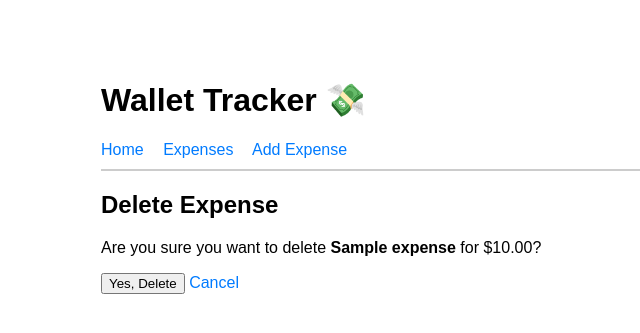
After one commit to Omar6688/wallet_tracker, a Django app: page /expenses/delete/1/ in a window 1280 px wide. The commit adds this page. Shown: the top 333 px of the page, without its empty margins (139-779 px from the left). Run offline with Django 4.2, Linux system fonts and the light colour scheme; tables that the repository leaves empty hold one stand-in row (values such as "Sample post").

Commit message:
Fix visited link color and remove underline from action links for cleaner UI

```diff
--- /dev/null
+++ b/expenses/templates/expenses/delete_expense.html
@@ -0,0 +1,14 @@
+{% extends 'home/base.html' %}
+
+{% block title %}Delete Expense{% endblock %}
+
+{% block content %}
+    <h2>Delete Expense</h2>
+    <p>Are you sure you want to delete <strong>{{ expense.title }}</strong> for ${{ expense.amount }}?</p>
+
+    <form method="POST">
+        {% csrf_token %}
+        <button type="submit">Yes, Delete</button>
+        <a href="{% url 'expenses' %}">Cancel</a>
+    </form>
+{% endblock %}
--- a/expenses/urls.py
+++ b/expenses/urls.py
@@ -5,4 +5,5 @@ urlpatterns = [
     path('', views.index, name='expenses'),
     path('add/', views.add_expense, name='add_expense'),
     path('edit/<int:expense_id>/', views.edit_expense, name='edit_expense'),
+    path('delete/<int:expense_id>/', views.delete_expense, name='delete_expense'),
 ]
--- a/expenses/views.py
+++ b/expenses/views.py
@@ -40,3 +40,13 @@ def edit_expense(request, expense_id):
         form = ExpenseForm(instance=expense)
 
     return render(request, 'expenses/edit_expense.html', {'form': form, 'expense': expense})
+
+
+def delete_expense(request, expense_id):
+    expense = get_object_or_404(Expense, pk=expense_id)
+
+    if request.method == 'POST':
+        expense.delete()
+        return redirect('expenses')
+
+    return render(request, 'expenses/delete_expense.html', {'expense': expense})
--- a/home/static/css/style.css
+++ b/home/static/css/style.css
@@ -42,3 +42,16 @@ input[name="title"] {
 input[name="category"] {
     text-transform: uppercase !important;
 }
+
+/* Style for all links - clean and professional */
+a:link,
+a:visited {
+    color: #007BFF;
+    text-decoration: none;
+}
+
+a:hover,
+a:active {
+    color: #0056b3;
+    text-decoration: none;
+}
--- a/home/templates/home/base.html
+++ b/home/templates/home/base.html
@@ -4,7 +4,7 @@
 <head>
     <meta charset="UTF-8">
     <title>{% block title %}Wallet Tracker{% endblock %}</title>
-    <link rel="stylesheet" href="{% static 'css/style.css' %}">
+    <link rel="stylesheet" href="{% static 'css/style.css' %}?v=10">
 </head>
 <body>
     <header>
```
Also changed, not shown: expenses/templates/expenses/edit_expense.html (+9 -0 lines), expenses/templates/expenses/index.html (+6 -1 lines).
